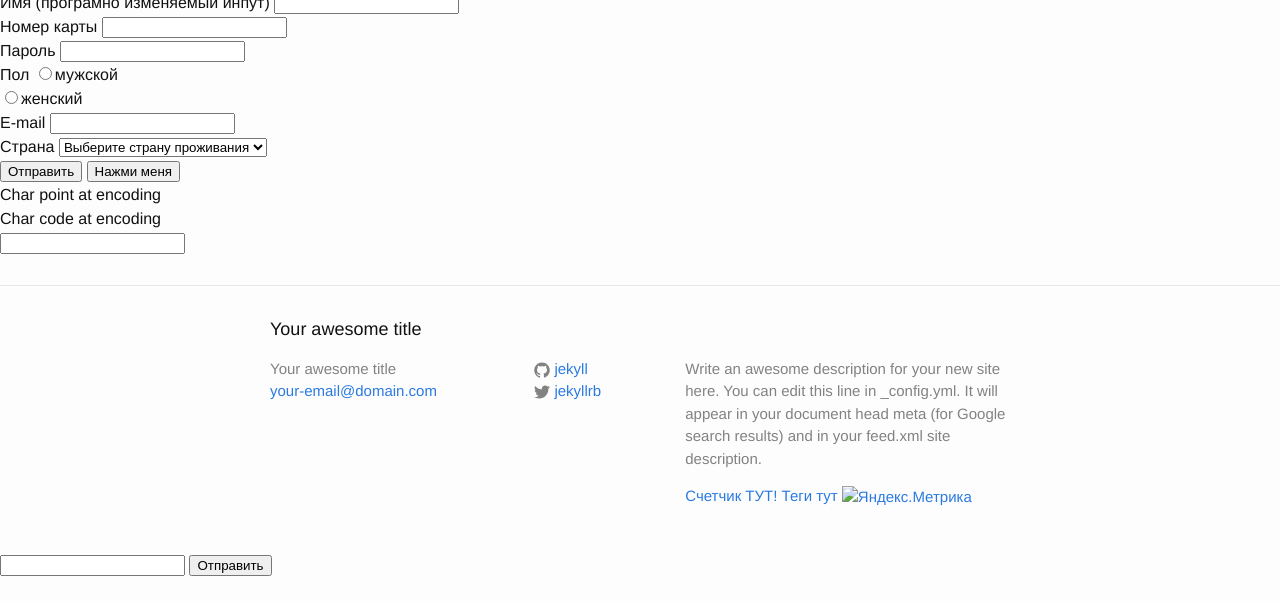
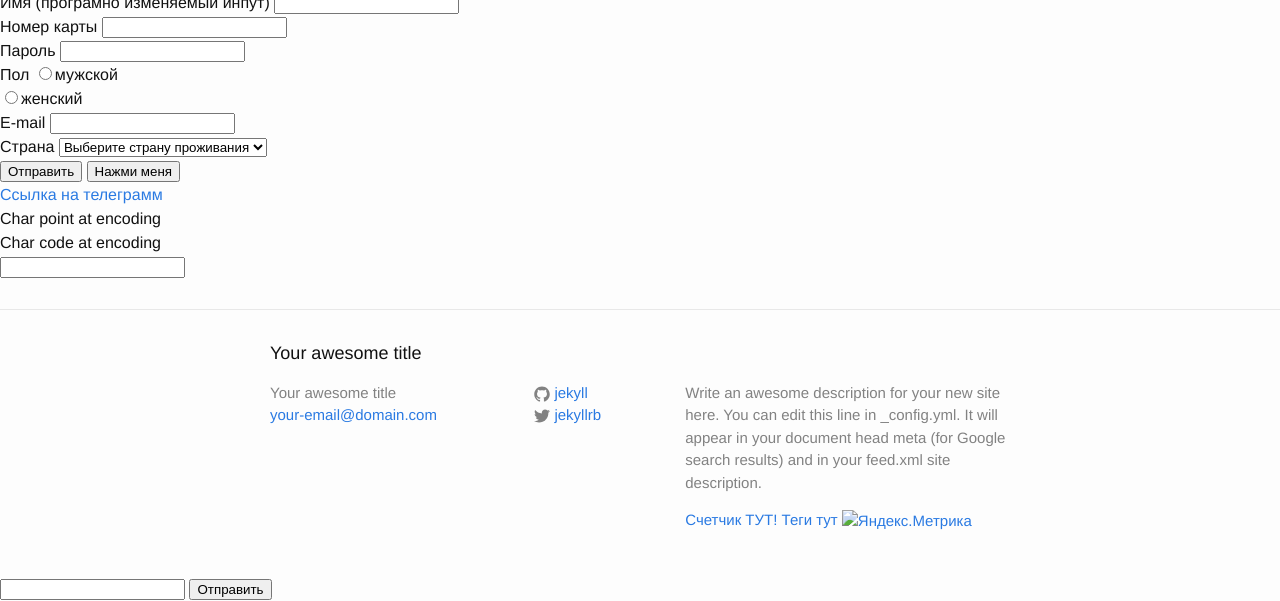
Before and after one commit to ddspb/ddspb.github.io, a Jekyll site: the page built from index.html, in a window 1280 px wide and 900 px high, scrolled down 3599 px, cut to the strip 299-900 px from the top of the window. Built offline with Jekyll 4.4.1, drawn with Linux system fonts in a browser that asks for light colours; before the commit the page ends 4475 px from its top, so only the background shows below that.

Commit message:
Update index.html

```diff
--- a/index.html
+++ b/index.html
@@ -331,7 +331,7 @@ layout: default
     </form>
   </div>
 
-
+  <div><a href="https://t.me/cats_cats">Ссылка на телеграмм</a></div>
   <div>
     <div>
         Char point at encoding
```
